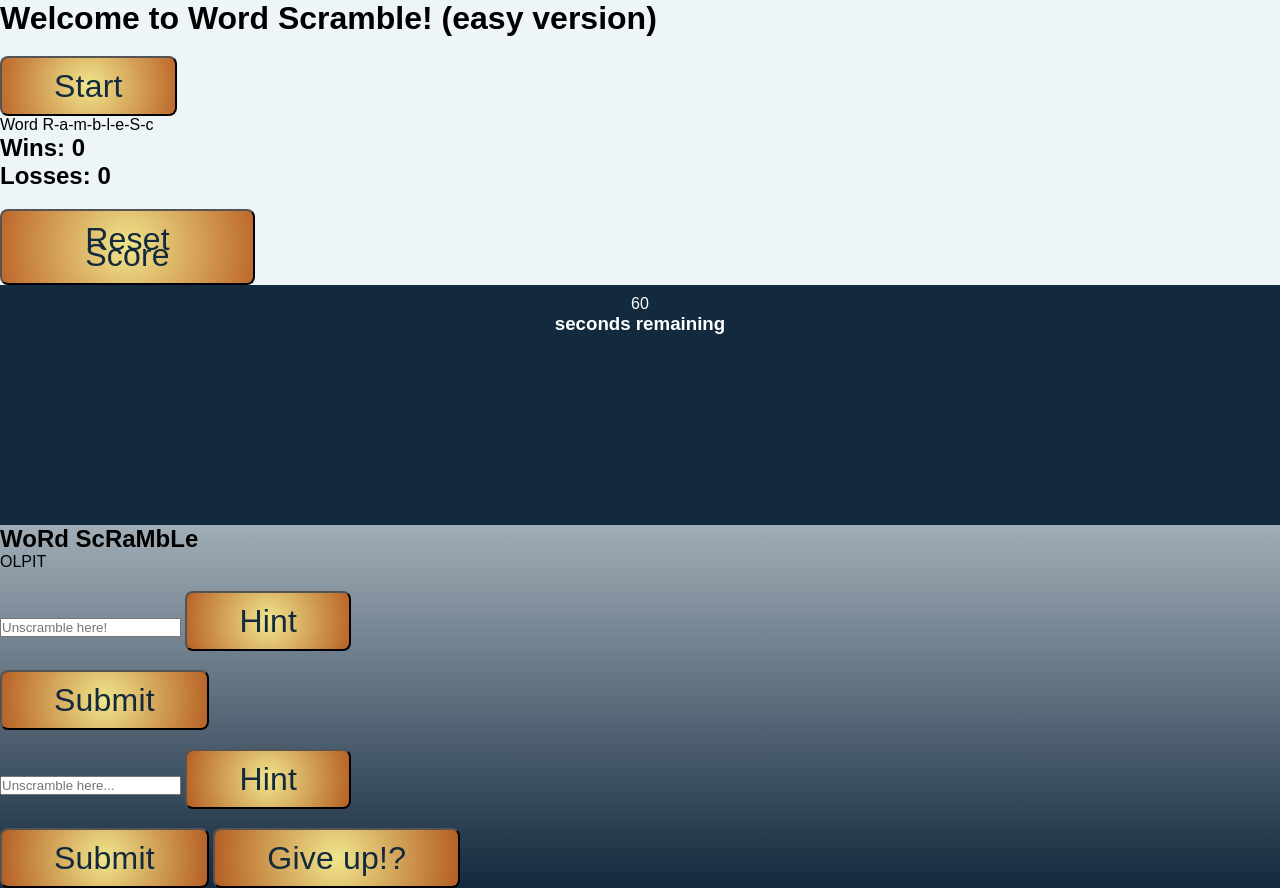
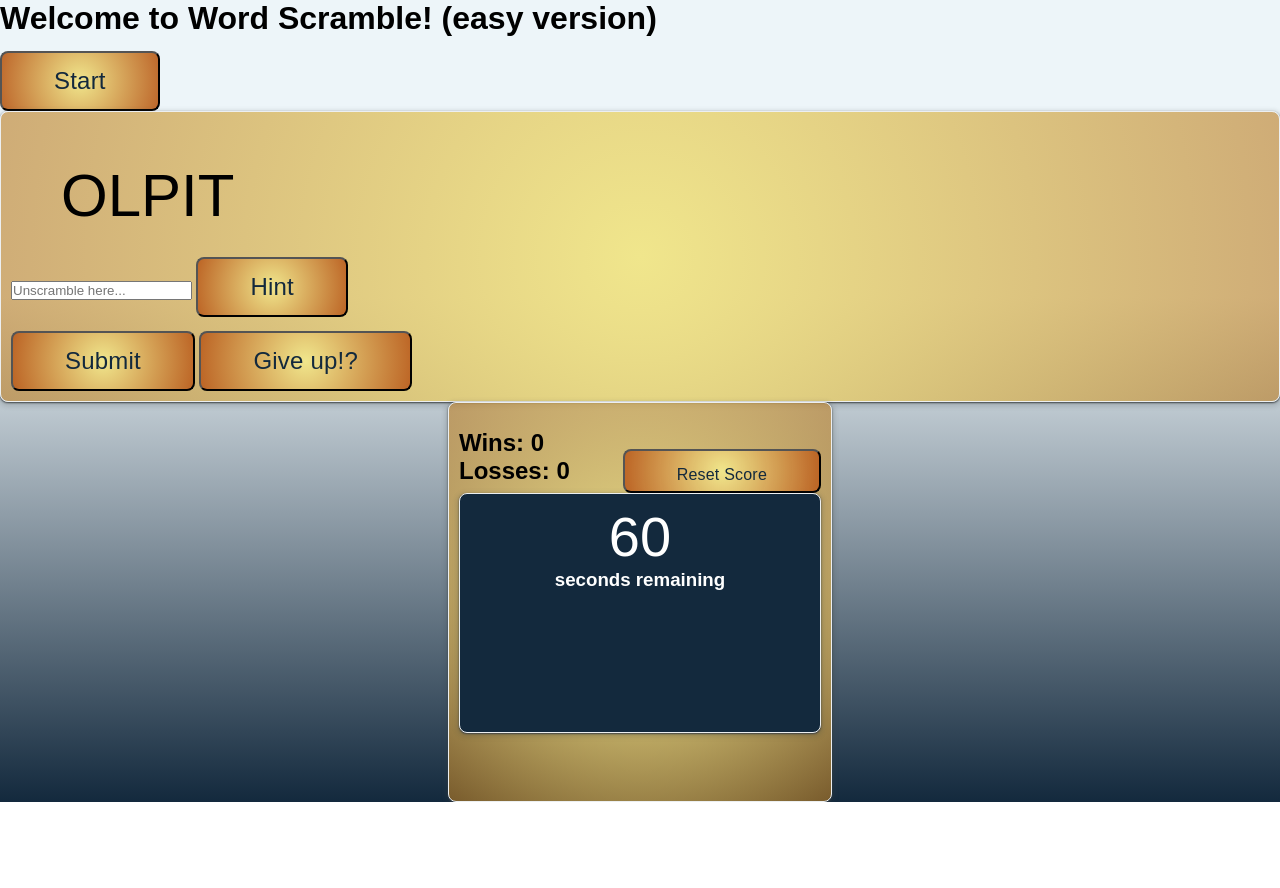
Before and after one commit to mellinwood1023/Word_Scramble, a plain HTML site: page index_easy.html in a window 1280 px wide. After the commit the page ends 802 px from the top, so only its background shows below. Drawn offline with Linux system fonts and the light colour scheme.

Commit message:
added CCS styling cards

```diff
--- a/assets/style_easy.css
+++ b/assets/style_easy.css
@@ -13,6 +13,54 @@ body {
   justify-content: flex-start;
   background: linear-gradient(0deg, rgba(19, 41, 61, 1) 0%, rgba(237, 245, 249, 1) 63%);
 }
+
+/* creates a card with: A yellow-to-brown gradient background Rounded corners A subtle border A professional-looking shadow Centered positioning Internal spacing */
+.card {
+  background: radial-gradient(circle, rgba(240, 230, 140, 1) 0%, rgba(187, 124, 33, 0.604079131652661) 100%);
+  border: 1px solid #eceff1;
+  border-radius: 8px;
+  box-shadow: rgba(60, 64, 67, 2) 0 1px 2px 0,
+    rgba(60, 64, 67, 0.15) 0 2px 4px 3px;
+  margin: auto;
+  padding: 10px;
+}
+
+.timer {
+  height: 240px;
+  padding: 10px;
+  background: #13293d;
+  color: #fff;
+  text-align: center;
+}
+
+.timer-text {
+  padding: 55px;
+}
+
+.large-font {
+  font-size: 3.5em;
+  text-align: center;
+}
+
+.results {
+  width: 30vw;
+  height: 400px;
+}
+
+.win-loss-container {
+  display: flex;
+  justify-content: space-between;
+  margin-top: 16px;
+  padding-top: auto;
+}
+
+.reset-button {
+  font-size: 16px;
+  height: 30px;
+  line-height: 8px;
+  margin-top: 20px;
+}
+
 .container {
   display: flex;
   flex-direction: column;
@@ -20,10 +68,18 @@ body {
   padding: 100px;
 }
 
-.container2 {
+/* .container2 {
   display: flex;
   flex-direction: column;
   align-items: center;
+} */
+
+#word {
+  font-size: 60px;
+  height: 30px;
+  line-height: 8px;
+  margin-top: 20px;
+  padding: 50px;
 }
 
 button {
@@ -31,7 +87,7 @@ button {
   border-radius: 8px;
   color: #13293d;
   cursor: pointer;
-  font-size: 2em;
+  font-size: 1.5em;
   letter-spacing: 0.21px;
   line-height: 16px;
   max-width: 255px;
--- a/index_easy.html
+++ b/index_easy.html
@@ -19,7 +19,13 @@
   <main>
     <section>
       <div class="card word-guess">
-        <div class="large-font word-blanks"> Word R-a-m-b-l-e-S-c</div>
+        <div id="word" class="larg-font word-blanks"></div>
+        <!-- <div class="large-font word-blanks"> Word R-a-m-b-l-e-S-c</div> -->
+        <input type="text" id="input" placeholder="Unscramble here...">
+        <button id="hint">Hint</button>
+        <div id="message"></div>
+        <button id="submit">Submit</button>
+        <button id="output">Give up!?</button>
       </div>
     </section>
 
@@ -37,36 +43,19 @@
             <div class="large-font timer-count">60</div>
             <h3>seconds remaining</h3>
           </div>
-
-
-  </div>
-  <div id="container2">
-    <h1>WoRd ScRaMbLe</h1>
-      <div id="word"></div>
-        <input type="text" id="guessField" class ="guessField" placeholder="Unscramble here!"/>
-        <button id="hint" >Hint</button>
-
-      <div id="message"></div>
-         <button input type="submit" value="Submit" id="submitGuess" class="submitGuess" >Submit</button>
-      <div type="text" id="result" class="result" placeholder=""></div>
-  </div>
-
         </div>
       </div>
+
       <div id="container2">
-        <div id="word" class="larg-font"></div>
-        <input type="text" id="input" placeholder="Unscramble here...">
-        <button id="hint">Hint</button>
-
+        <!-- <div id="word" class="larg-font"></div> -->
+        <!-- <input type="text" id="input" placeholder="Unscramble here..."> -->
+        <!-- <button id="hint">Hint</button>
         <div id="message"></div>
         <button id="submit">Submit</button>
-        <button id="output">Give up!?</button>
+        <button id="output">Give up!?</button> -->
       </div>
     </section>
-
-
     <script src="./script_easy.js"></script>
-
 </body>
 
 </html>
```
